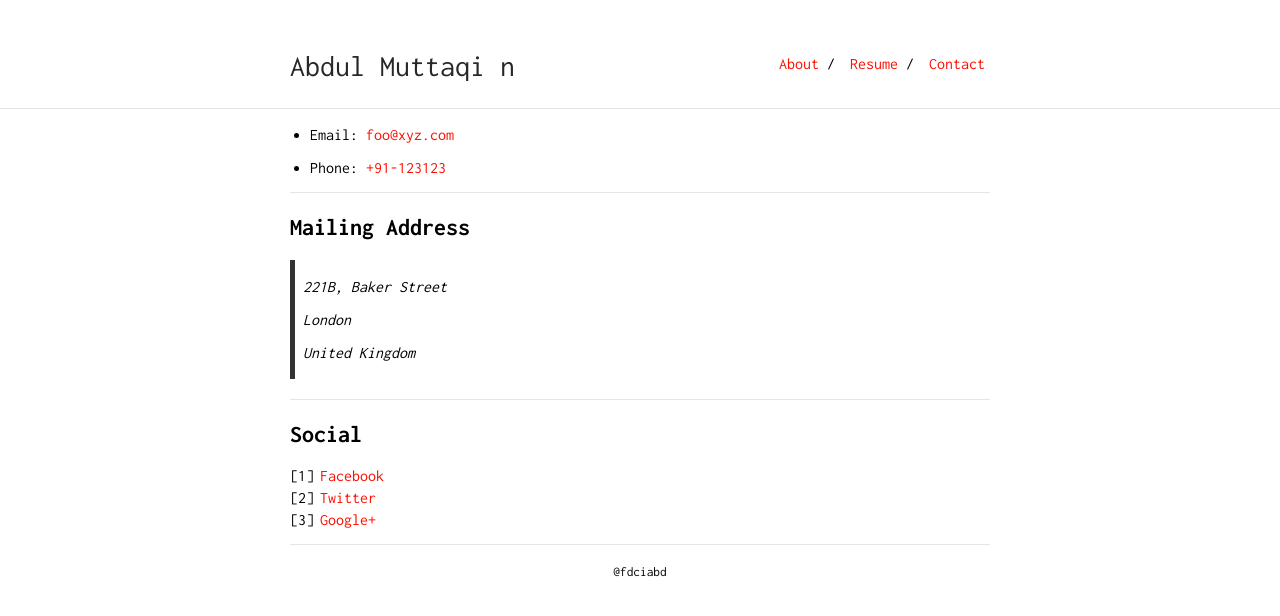
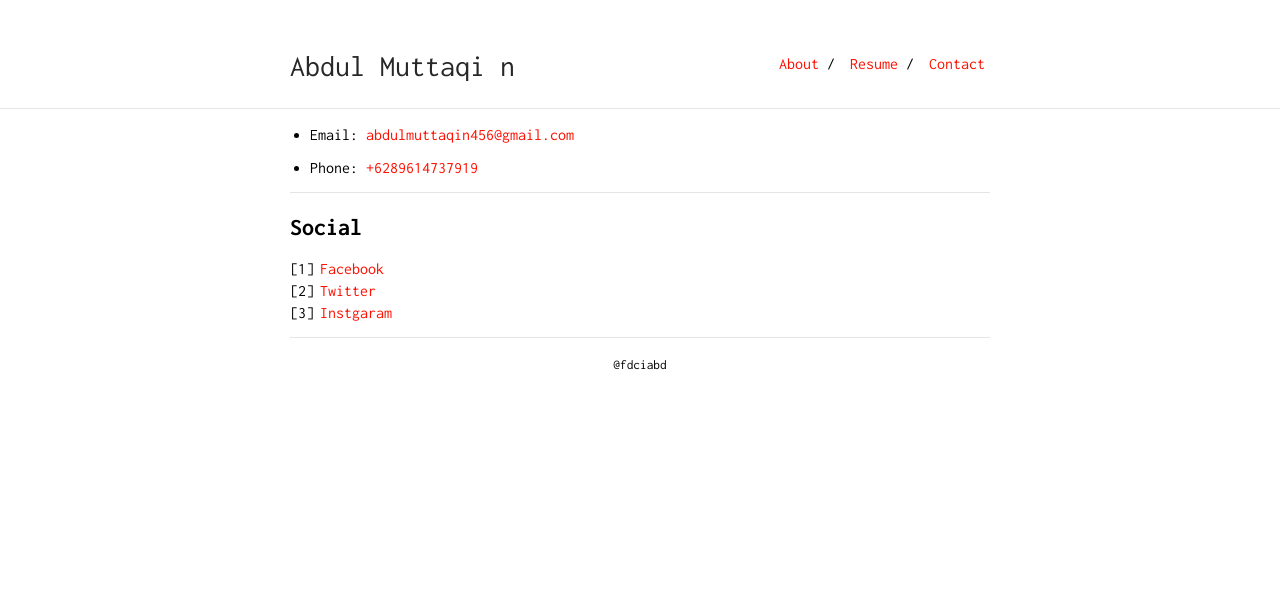
Before and after one commit to oemzih/about, a Jekyll site: the page built from contact.md, in a window 1280 px wide. Shown: the top 616 px of the page. Built offline with Jekyll 4.4.1, drawn with Linux system fonts in a browser that asks for light colours.

Commit message:
Update contact.md

```diff
--- a/contact.md
+++ b/contact.md
@@ -3,24 +3,15 @@ layout: default
 is_contact: true
 ---
 
-* Email: [foo@xyz.com](mailto:foo@xyz.com)
+* Email: [abdulmuttaqin456@gmail.com](abdulmuttaqin456@gmail.com)
 
-* Phone: [+91-123123](tel:+91-123123)
+* Phone: [+6289614737919](tel:+6289614737919)
 
 ---
 
-## Mailing Address
-
-> 221B, Baker Street
->
-> London
->
-> United Kingdom
-
----
 
 ## Social
 
-1. [Facebook](#)
-2. [Twitter](#)
-3. [Google+](#)
+1. [Facebook](https://fb.me/ta.qin.1004)
+2. [Twitter](https://twitter.com/fdciabdul)
+3. [Instgaram](https://instagram.com/fdciabdul)
```
